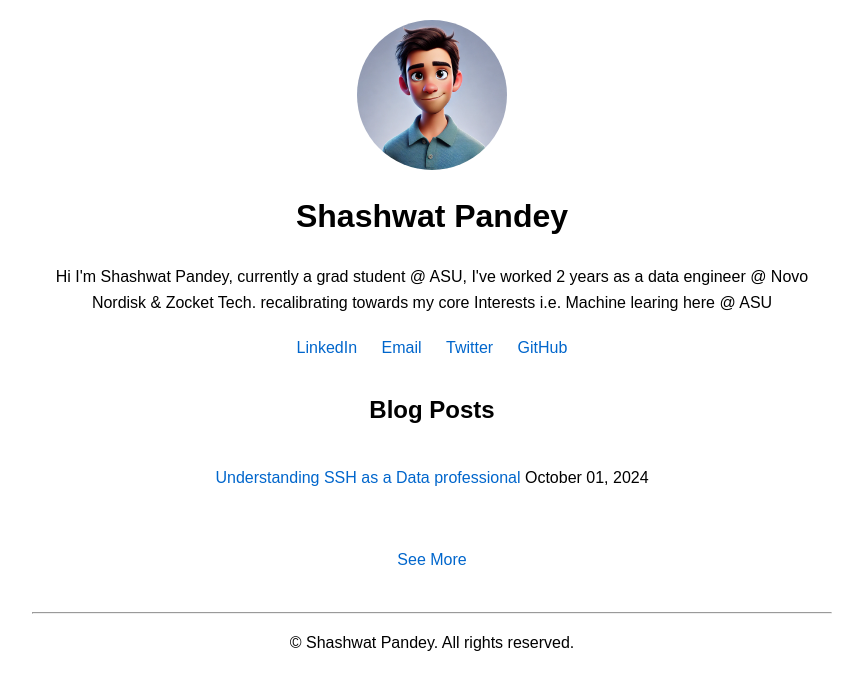
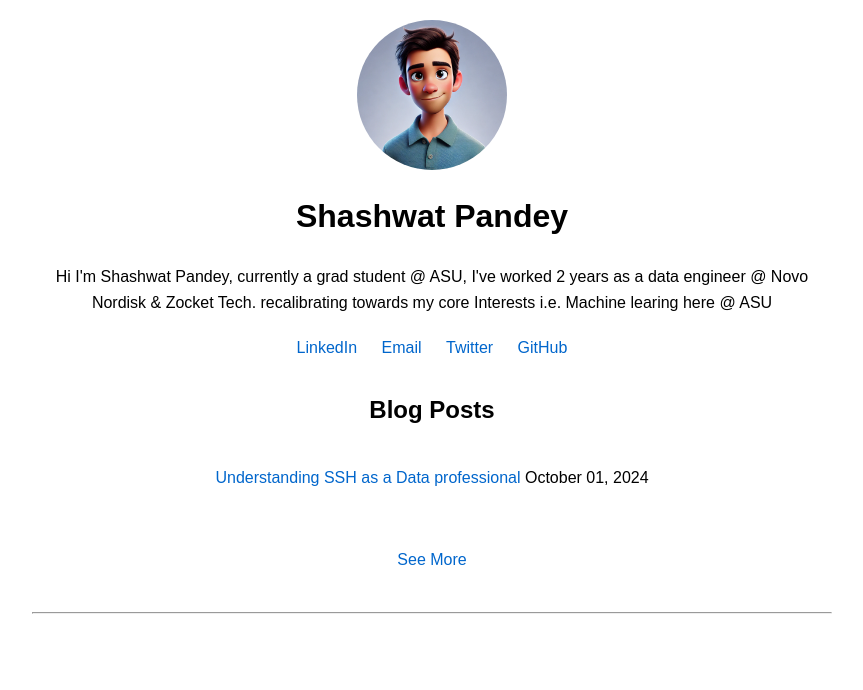
Before and after one commit to Shashwatpandey4/Shashwatpandey4.github.io, a Jekyll site: the page built from index.html, in a window 1280 px wide. Shown: the top 690 px of the page, without its empty margins (208-1071 px from the left). Built offline with Jekyll 4.4.1, drawn with Linux system fonts in a browser that asks for light colours.

Commit message:
rm footer bar

```diff
--- a/index.html
+++ b/index.html
@@ -58,9 +58,7 @@ layout: default
 -->
   <hr>
 
-  <section>
-    <p>&copy; {{ site.year }} {{ site.title }}. All rights reserved.</p>
-  </section>
+
 </div>
 
 </div>
```
